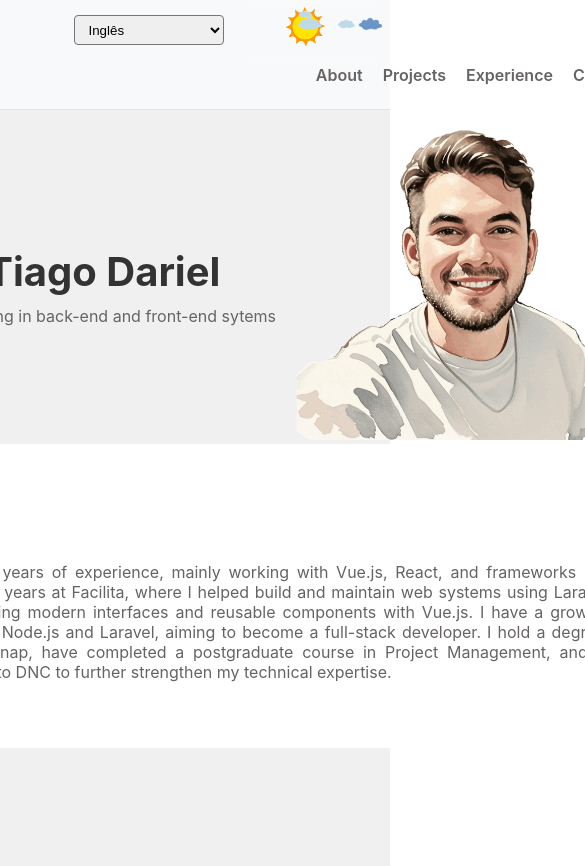
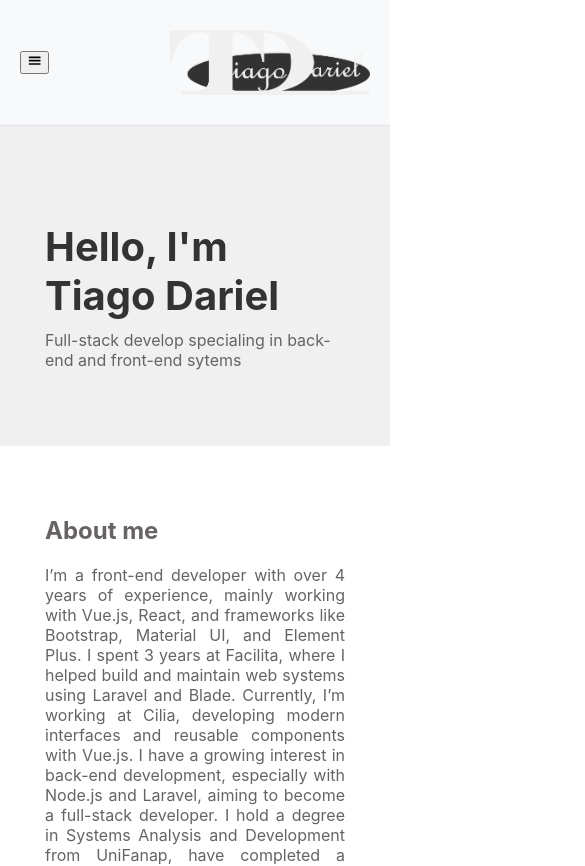
Before and after one commit to tiagoDariel/portifolio, a React (Create React App) app: page / in a window 390 px wide. Shown: the top 866 px of the page, 585 px wide, since content can reach past the window. Built offline with nearby package versions, Linux system fonts and the light colour scheme.

Commit message:
portifolio add responsive

```diff
--- /dev/null
+++ b/src/components/Contact/index.jsx
@@ -0,0 +1,73 @@
+
+import { useForm, ValidationError } from '@formspree/react';
+
+const Contato = () => {
+    const [state, handleSubmit] = useForm("mvgayqqk");
+
+    if (state.succeeded) {
+        alert('Mensagem enviada');
+    }
+
+    return (
+        <section id="contact" className="bg-white py-20 px-6 md:px-12 lg:px-24">
+            <div className="max-w-5xl mx-auto">
+                <h2 className="text-3xl md:text-4xl font-bold mb-8 text-center text-gray-800">
+                    Fale Comigo
+                </h2>
+
+                <div className="grid md:grid-cols-2 gap-12">
+                    {/* Informações de contato */}
+                    <div className="space-y-6">
+                        <div className="flex items-center space-x-4">
+                            <span className="text-gray-700 text-lg">tdariel2@gmail.com</span>
+                        </div>
+                        <div className="flex items-center space-x-4">
+                            <span className="text-gray-700 text-lg">(62) 99500-9668</span>
+                        </div>
+                        <div className="flex items-center space-x-4">
+                            <span className="text-gray-700 text-lg">Goiânia - GO, Brasil</span>
+                        </div>
+                    </div>
+
+                    {/* Formulário de contato */}
+                    <form onSubmit={handleSubmit}>
+                        <input
+                            id="name"
+                            type="text"
+                            name="name"
+                        />
+                        <ValidationError
+                            prefix="Name"
+                            field="name"
+                            errors={state.errors}
+                        />
+                        <input
+                            id="email"
+                            type="email"
+                            name="email"
+                        />
+                        <ValidationError
+                            prefix="Email"
+                            field="email"
+                            errors={state.errors}
+                        />
+                        <textarea
+                            id="message"
+                            name="message"
+                        />
+                        <ValidationError
+                            prefix="Message"
+                            field="message"
+                            errors={state.errors}
+                        />
+                        <button type="submit" disabled={state.submitting}>
+                            Submit
+                        </button>
+                    </form>
+                </div>
+            </div>
+        </section>
+    );
+};
+
+export default Contato;
--- /dev/null
+++ b/src/components/Header/SideMenu/index.jsx
@@ -0,0 +1,15 @@
+import './style.scss'
+import { IoIosCloseCircleOutline } from "react-icons/io";
+
+const SideMenu = ({open, close}) => {
+    return (
+        <section className={`side-menu ${open ? 'open' : ''}`}>
+            <div className="side-menu__content">
+                <div className="close" onClick={() => close(false)}><IoIosCloseCircleOutline /></div>
+            </div>
+            <div className="side-menu__area-close"  onClick={() => close(false)}></div>
+        </section>
+    )
+}
+
+export default SideMenu;
--- /dev/null
+++ b/src/components/Header/SideMenu/style.scss
@@ -0,0 +1,44 @@
+.side-menu {
+    background-color: transparent;
+    width: 100%;
+    position: fixed;
+    left: -100%;
+    top: 0;
+    height: 100%;
+    z-index: 200;
+    transition: left 0.5s ease 0s, background-color 0s ease 0s;
+    display: flex;
+
+
+    &__content {
+        height: 100%;
+        width: 80%;
+        background-color: var(--background-primary);
+        position: relative;
+
+        .close {
+            position: absolute;
+            right: 0;
+            top: 0;
+            font-size: 20px;
+            width: 50px;
+            height: 50px;
+            display: flex;
+            align-items: center;
+            justify-content: center;
+            cursor: pointer;
+            color: var(--color-primary);
+        }
+    }
+
+    &__area-close {
+        width: 20%;
+        height: 100%;
+    }
+}
+
+.side-menu.open {
+    left: 0 !important;
+    background-color: rgba(31, 27, 27, 0.24);
+    transition: left .5s, background-color .5s ease .4s;
+}
--- a/src/components/Header/index.jsx
+++ b/src/components/Header/index.jsx
@@ -2,9 +2,12 @@ import { img } from '../../utils/images';
 import './style.scss';
 import { useEffect, useState } from 'react';
 import { HashLink } from 'react-router-hash-link';
+import { GiHamburgerMenu } from "react-icons/gi";
+import SideMenu from './SideMenu'
 
 const Header = ({ getLang, optionLanguageSelected }) => {
-  const [theme, setTheme] = useState()
+  const [theme, setTheme] = useState('dark')
+  const [open, openSideMenu] = useState(false)
   const languages = ['Português', 'Inglês', 'Espanhol']
 
   const alterLanguage = (lang) => {
@@ -15,8 +18,11 @@ const Header = ({ getLang, optionLanguageSelected }) => {
   const toggleTheme = (mode) => {
     const link = document.getElementById('theme-style');
 
-    window.localStorage.setItem('theme', mode)
-    setTheme(mode)
+    if(mode) {
+      window.localStorage.setItem('theme', mode)
+
+      setTheme(mode)
+    }
 
     if (mode && mode === 'dark') {
       link.setAttribute('href', `${process.env.PUBLIC_URL}/styles/dark.css`);
@@ -35,6 +41,8 @@ const Header = ({ getLang, optionLanguageSelected }) => {
 
   return (
     <header className="header light container">
+      <SideMenu open={open} close={openSideMenu}/>
+
       <div className="options">
           <select onChange={e => alterLanguage(e.target.value)}>
             {
@@ -51,6 +59,9 @@ const Header = ({ getLang, optionLanguageSelected }) => {
           </div>
         </div>
       <div className="header-content content">
+        <button className='button-open-side-bar' onClick={() => openSideMenu(true)}>
+          <GiHamburgerMenu />
+        </button>
         <div className="header-name">
           <img src={img[`logo-${theme}`]} alt="Logo" width={200} />
         </div>
--- a/src/components/Header/style.scss
+++ b/src/components/Header/style.scss
@@ -82,6 +82,11 @@
         gap: 20px;
         justify-content: space-between;
         padding: 0px;
+
+        .button-open-side-bar {
+            display: none;
+            cursor: pointer;
+        }
     }
 
     &-name {
@@ -113,3 +118,26 @@
         }
     }
 }
+
+@media (max-width: 670px) {
+    .header {
+        padding: 30px 20px !important;
+        display: flex;
+
+        &-content {
+            width: 100%;
+        }
+
+        .button-open-side-bar {
+            display: block;
+        }
+
+        .nav {
+            display: none;
+        }
+
+        .options {
+            display: none;
+        }
+    }
+}
--- a/src/components/Presentation/style.scss
+++ b/src/components/Presentation/style.scss
@@ -20,6 +20,7 @@
       align-items: center;
       row-gap: 10px;
       align-content: center;
+
       &-hello {
         font-size: 40px;
         font-weight: bold;
@@ -28,3 +29,38 @@
     }
   }
 }
+
+@media (max-width: 670px) {
+  .presentation {
+    position: relative;
+
+    &__content {
+      height: 300px;
+
+      &-dialog {
+        padding: 30px 0;
+        left: 0;
+      }
+
+      &-image {
+        position: absolute;
+        left: 0px;
+        bottom: 0;
+        img {
+          width: 100px;
+        }
+      }
+    }
+  }
+}
+
+@media (max-width: 550px) {
+  .presentation {
+    &__content {
+
+      &-image {
+       display: none;
+      }
+    }
+  }
+}
--- a/src/components/Projects/style.scss
+++ b/src/components/Projects/style.scss
@@ -138,3 +138,9 @@
 
   }
 }
+
+@media (max-width: 760px) {
+    .project__content-list {
+        grid-template-columns: auto;
+    }
+}
--- a/src/components/index.js
+++ b/src/components/index.js
@@ -5,3 +5,4 @@ export { default as Skills } from './skills';
 export { default as Projects } from './Projects';
 export { default as Experience } from './Experience'
 export { default as About } from './About'
+export { default as Contact } from './Contact'
--- a/src/components/skills/style.scss
+++ b/src/components/skills/style.scss
@@ -1,11 +1,11 @@
 .skills {
     padding: 30px 0 60px;
-
 
     &__description {
         display: grid;
         grid-template-columns: repeat(8, 1fr);
         gap: 1rem;
+        justify-items: center;
 
         &-item {
             display: flex;
@@ -32,3 +32,39 @@
         }
     }
 }
+
+@media (max-width: 1060px) {
+    .skills__description {
+        grid-template-columns: repeat(7, 1fr);
+    }
+}
+
+@media (max-width: 915px) {
+    .skills__description {
+        grid-template-columns: repeat(6, 1fr);
+    }
+}
+
+@media (max-width: 870px) {
+    .skills__description {
+        grid-template-columns: repeat(5, 1fr);
+    }
+}
+
+@media (max-width: 670px) {
+    .skills__description {
+        grid-template-columns: repeat(4, 1fr);
+    }
+}
+
+@media (max-width: 550px) {
+    .skills__description {
+        grid-template-columns: repeat(3, 1fr);
+    }
+}
+
+@media (max-width: 450px) {
+    .skills__description {
+        grid-template-columns: repeat(2, 1fr);
+    }
+}
--- a/src/index.css
+++ b/src/index.css
@@ -26,3 +26,39 @@ code {
   width: 1000px;
   padding: 50px;
 }
+
+@media (max-width: 1060px) {
+  .content {
+    width: 800px;
+  }
+}
+
+@media (max-width: 870px) {
+  .content {
+    width: 700px;
+  }
+}
+
+@media (max-width: 760px) {
+  .content {
+    width: 600px;
+  }
+}
+
+@media (max-width: 670px) {
+  .content {
+    width: 500px;
+  }
+}
+
+@media (max-width: 550px) {
+  .content {
+    width: 400px;
+  }
+}
+
+@media (max-width: 450px) {
+  .content {
+    width: 300px;
+  }
+}
```
